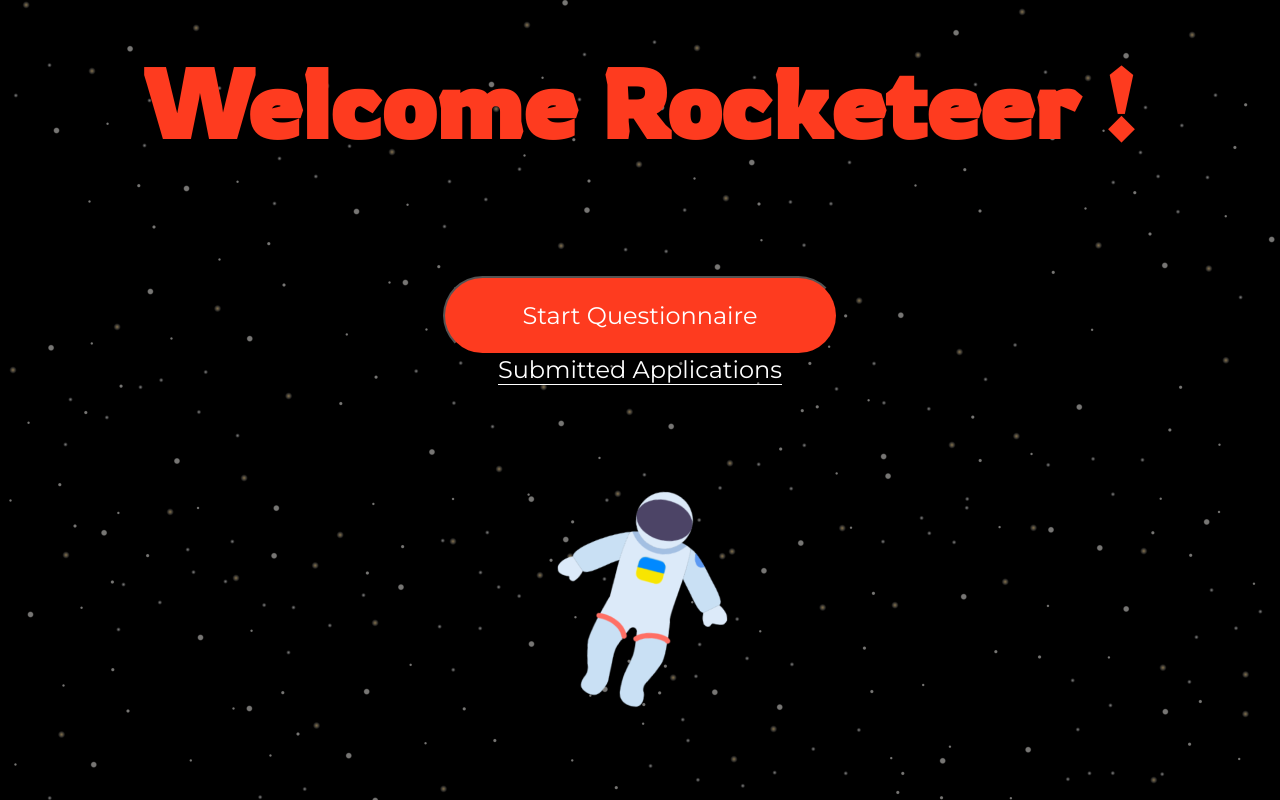
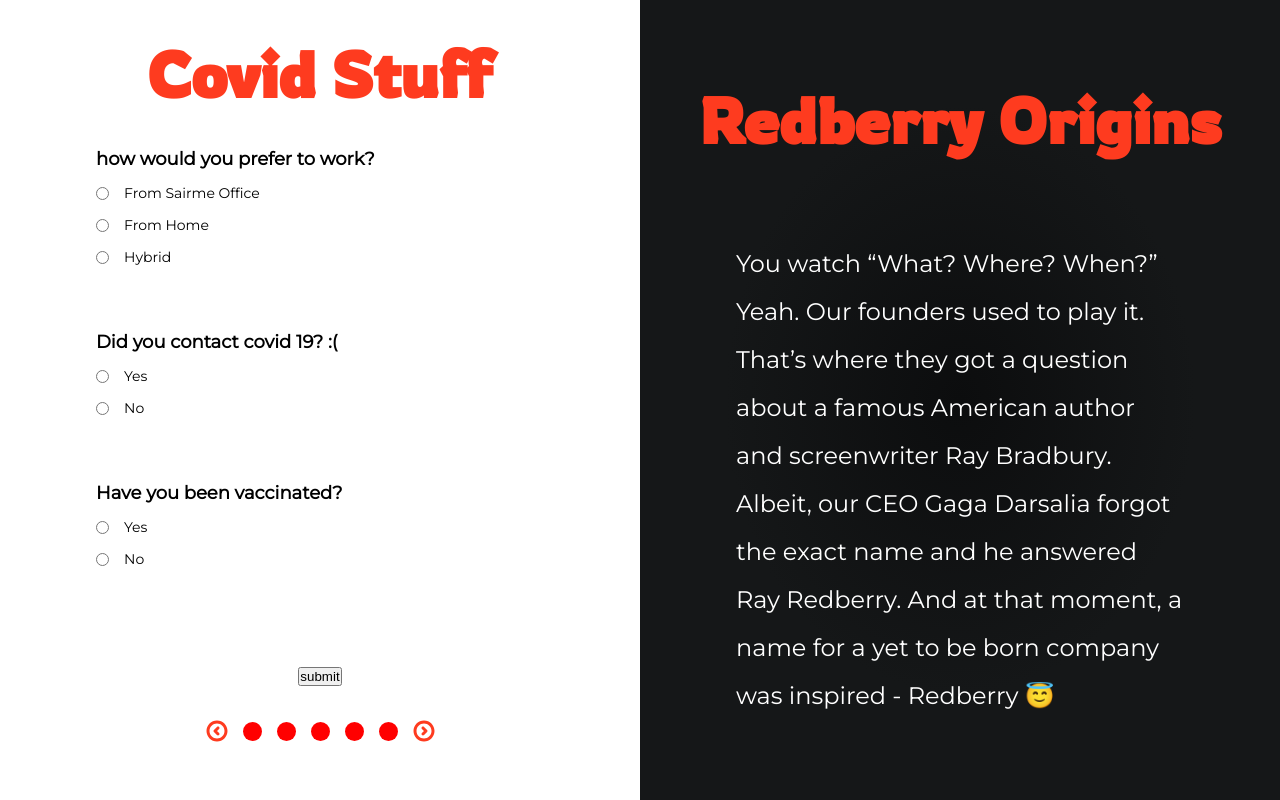
Before and after one commit to kila21/Redbery-Project, an Angular app: page /quiz/covid in a window 1280 px wide. Before the commit this address led to /home. Built offline with nearby package versions, Linux system fonts and the light colour scheme.

Commit message:
covid page

```diff
--- /dev/null
+++ b/src/app/covid/covid.component.html
@@ -0,0 +1,103 @@
+<div class="container">
+  <h2 class="title">Covid Stuff</h2>
+  <form [formGroup]="formCovid" class="form">
+    <div class="form-content">
+      <h4>how would you prefer to work?</h4>
+      <div class="radio-buttons">
+        <input
+          formControlName="work"
+          value="From Sairme Office"
+          type="radio"
+          name="work"
+        />
+        <label>From Sairme Office</label>
+      </div>
+      <div class="radio-buttons">
+        <input
+          formControlName="work"
+          value="From Home"
+          type="radio"
+          name="work"
+        />
+        <label>From Home</label>
+      </div>
+      <div class="radio-buttons">
+        <input formControlName="work" value="Hybrid" type="radio" name="work" />
+        <label>Hybrid</label>
+      </div>
+    </div>
+
+    <div class="form-content">
+      <h4>Did you contact covid 19? :(</h4>
+      <div class="radio-buttons">
+        <input
+          type="radio"
+          value="Yes"
+          formControlName="contact"
+          name="contact"
+        />
+        <label>Yes</label>
+      </div>
+
+      <div class="radio-buttons">
+        <input
+          formControlName="contact"
+          value="No"
+          type="radio"
+          name="contact"
+        />
+        <label>No</label>
+      </div>
+    </div>
+
+    <div
+      *ngIf="this.formCovid.get('contact')?.value === 'Yes'"
+      class="form-content"
+    >
+      <h4>When?</h4>
+      <input
+        formControlName="contactWhen"
+        class="date"
+        type="date"
+        placeholder="Date"
+      />
+    </div>
+
+    <div class="form-content">
+      <h4>Have you been vaccinated?</h4>
+      <div class="radio-buttons">
+        <input
+          value="Yes"
+          type="radio"
+          formControlName="vaccinated"
+          name="vaccinated"
+        />
+        <label>Yes</label>
+      </div>
+
+      <div class="radio-buttons">
+        <input
+          value="No"
+          type="radio"
+          formControlName="vaccinated"
+          name="vaccinated"
+        />
+        <label>No</label>
+      </div>
+    </div>
+
+    <div
+      *ngIf="this.formCovid.get('vaccinated')?.value === 'Yes'"
+      class="form-content"
+    >
+      <h4>When did you get your last covid vaccine?</h4>
+      <input
+        formControlName="lastVaccine"
+        class="date"
+        type="date"
+        placeholder="Date"
+      />
+    </div>
+  </form>
+  <button (click)="submit()">submit</button>
+</div>
--- /dev/null
+++ b/src/app/covid/covid.component.scss
@@ -0,0 +1,61 @@
+@import "../../assets/fonts/fonts.scss";
+
+.container {
+  width: 100%;
+  height: 90%;
+  display: flex;
+  flex-direction: column;
+  align-items: center;
+  justify-content: space-evenly;
+  .title {
+    text-align: center;
+    width: 70%;
+    color: #fe3b1f;
+    font-size: 64px;
+    font-family: $rowdiesRegular;
+  }
+  .form {
+    width: 100%;
+    display: flex;
+    flex-direction: column;
+    align-items: center;
+    justify-content: center;
+    font-family: $monseratiRegular;
+    font-size: 14px;
+    line-height: 17px;
+    color: #000000;
+
+    .form-content {
+      width: 70%;
+      display: flex;
+      flex-direction: column;
+      margin-bottom: 50px;
+      align-items: left;
+      h4 {
+        margin-bottom: 15px;
+        font-size: 18px;
+        line-height: 22px;
+      }
+      .radio-buttons {
+        display: flex;
+        align-items: center;
+        margin-bottom: 15px;
+        input {
+          margin-right: 15px;
+        }
+      }
+      .date {
+        width: 455px;
+        height: 54px;
+        text-align: center;
+      }
+    }
+  }
+}
+
+input[type="date"]:before {
+  color: lightgrey;
+  content: attr(placeholder) !important;
+  margin-right: 0.3em;
+  padding: 11px;
+}
--- /dev/null
+++ b/src/app/covid/covid.component.ts
@@ -0,0 +1,32 @@
+import { Component, OnChanges, OnInit, SimpleChanges } from '@angular/core';
+import { FormBuilder, FormControl, Validators } from '@angular/forms';
+
+export interface covidFormSubmit {
+  work: string;
+  contact: string;
+  contactWhen?: Date;
+  vaccinated: string;
+  lastVaccine?: Date;
+}
+
+@Component({
+  selector: 'app-covid',
+  templateUrl: './covid.component.html',
+  styleUrls: ['./covid.component.scss'],
+})
+export class CovidComponent implements OnInit {
+  constructor(private fb: FormBuilder) {}
+  public formCovid = this.fb.group({
+    work: new FormControl('', [Validators.required]),
+    contact: new FormControl('', [Validators.required]),
+    contactWhen: new FormControl(''),
+    vaccinated: new FormControl('', [Validators.required]),
+    lastVaccine: new FormControl(''),
+  });
+
+  ngOnInit(): void {}
+
+  submit() {
+    console.log(this.formCovid.value);
+  }
+}
--- a/src/app/layout/layout.module.ts
+++ b/src/app/layout/layout.module.ts
@@ -1,6 +1,7 @@
 import { CommonModule } from '@angular/common';
 import { NgModule } from '@angular/core';
 import { RouterModule, Routes } from '@angular/router';
+import { CovidComponent } from '../covid/covid.component';
 
 import { insightsComponent } from '../insights/insights.component';
 import { personalComponent } from '../personal/personal.component';
@@ -15,12 +16,13 @@
     component: layoutComponent,
     children: [
       { path: '', redirectTo: 'personal', pathMatch: 'full' },
+      { path: 'personal', component: personalComponent },
+      { path: 'skills', component: skillsComponent },
+      { path: 'covid', component: CovidComponent },
       {
         path: 'insights',
         component: insightsComponent,
       },
-      { path: 'personal', component: personalComponent },
-      { path: 'skills', component: skillsComponent },
     ],
   },
 ];
--- /dev/null
+++ b/src/app/layout/layout.service.ts
@@ -0,0 +1,9 @@
+import { Injectable } from '@angular/core';
+
+@Injectable({
+  providedIn: 'root',
+})
+export class layoutService {
+  loadedPage: number = 1;
+  constructor() {}
+}
--- a/src/app/layout/main/layout.component.html
+++ b/src/app/layout/main/layout.component.html
@@ -8,11 +8,32 @@
         alt="previous"
       />
 
-      <div routerLink="/personal" class="circle active"></div>
-      <div routerLink="/skills" class="circle"></div>
-      <div class="circle"></div>
-      <div class="circle"></div>
-      <div routerLink="/insights" class="circle active"></div>
+      <div
+        #div
+        (click)="page(div)"
+        routerLink="/quiz/personal"
+        class="circle active"
+      ></div>
+      <div
+        (click)="page(div)"
+        routerLink="/quiz/skills"
+        class="circle active"
+      ></div>
+      <div
+        (click)="page(div)"
+        routerLink="/quiz/covid"
+        class="circle active"
+      ></div>
+      <div
+        (click)="page(div)"
+        routerLink="/quiz/insights"
+        class="circle active"
+      ></div>
+      <div
+        (click)="page(div)"
+        routerLink="/quiz/submit"
+        class="circle active"
+      ></div>
 
       <img src="../../../assets/images/Next.svg" alt="next" />
     </div>
--- a/src/app/layout/main/layout.component.ts
+++ b/src/app/layout/main/layout.component.ts
@@ -1,4 +1,5 @@
-import { Component } from '@angular/core';
+import { Component, Input } from '@angular/core';
+import { layoutService } from '../layout.service';
 
 @Component({
   selector: 'app-layout',
@@ -6,6 +7,7 @@
   styleUrls: ['./layout.component.scss'],
 })
 export class layoutComponent {
+  constructor(private layoutService: layoutService) {}
 
-  constructor() {}
+  page(div: HTMLDivElement) {}
 }
--- a/src/app/layout/rightSide/rightSide.component.html
+++ b/src/app/layout/rightSide/rightSide.component.html
@@ -1,5 +1,5 @@
 <div class="righSide-container">
-  <ng-container *ngIf="loadedPage === 2">
+  <ng-container *ngIf="loadedPage === 1">
     <h3>Redberry Origins</h3>
     <p>
       You watch “What? Where? When?” Yeah. Our founders used to play it. That’s
@@ -10,7 +10,7 @@
     </p>
   </ng-container>
 
-  <ng-container *ngIf="loadedPage === 1">
+  <ng-container *ngIf="loadedPage === 2">
     <h3>A bit about our battles</h3>
     <p>
       As we said, Redberry has been on the field for quite some time now, and we
--- a/src/app/skills/skills.component.scss
+++ b/src/app/skills/skills.component.scss
@@ -9,7 +9,7 @@
   text-align: center;
   justify-content: space-evenly;
   .title {
-    width: 70%;
+    width: 100%;
     color: #fe3b1f;
     font-size: 64px;
     font-family: $rowdiesRegular;
```
Also changed, not shown: src/app/app.module.ts (+7 -1 lines).
